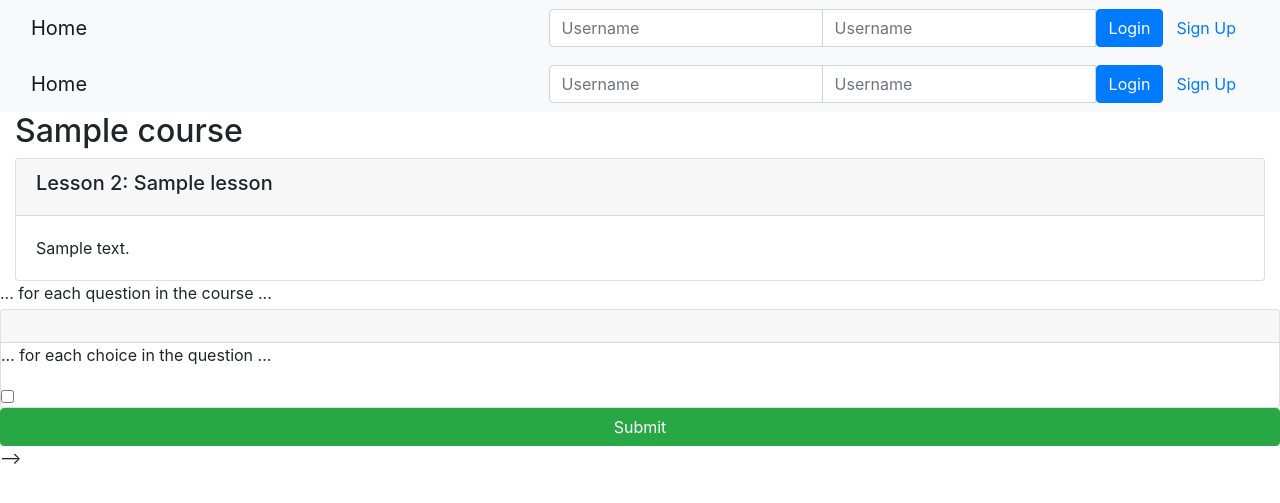
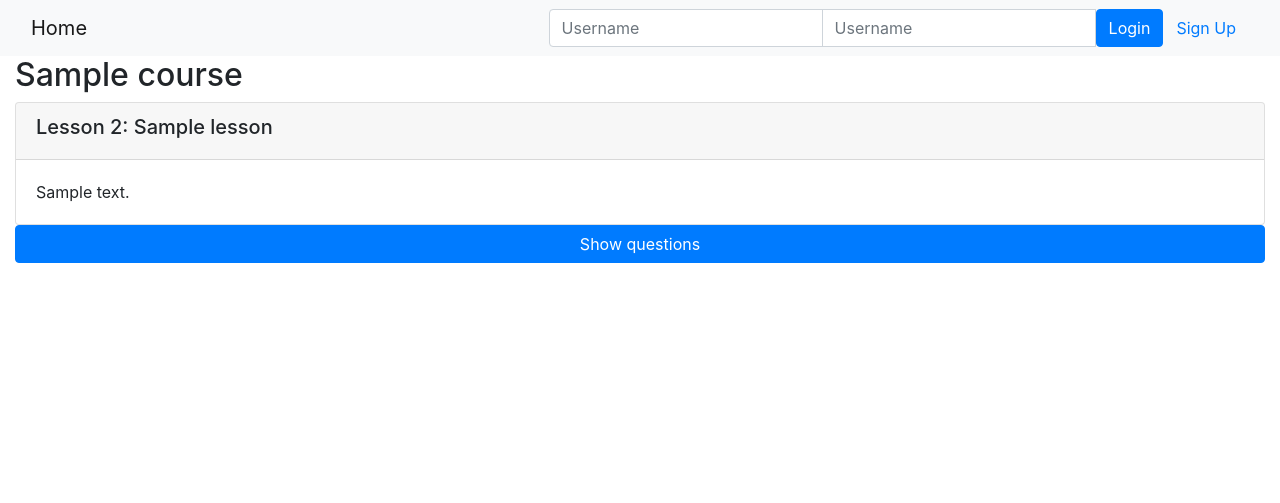
Before and after one commit to NikolaosChA/Developing-Applications-with-SQL-Databases-and-Django-IBM, a Django app: page /onlinecourse/1/ in a window 1280 px wide. Shown: the top 503 px of the page. Run offline with Django 3.2, Linux system fonts and the light colour scheme; tables that the repository leaves empty hold one stand-in row (values such as "Sample post"); some libraries are stand-ins or nearby versions.

Commit message:
Refactor to look good and fixed views

```diff
--- a/final_template/onlinecourse/models.py
+++ b/final_template/onlinecourse/models.py
@@ -102,12 +102,12 @@ class Enrollment(models.Model):
     # Has question content
     # Other fields and methods you would like to design
 class Question(models.Model):
-    # Foreign key to Course
-    course = models.ForeignKey(Course, on_delete = models.CASCADE)
-    # question text
-    question_text = models.TextField()
-    # question grade/mark
-    grade = models.IntegerField(default = 0)
+    lesson = models.ForeignKey(Course,null=True, on_delete=models.CASCADE)
+    question_text = models.CharField(max_length=1000)
+    grade = models.IntegerField(default=1)
+
+    def __str__(self):
+        return self.question_text
 
     # <HINT> A sample model method to calculate if learner get the score of the question
     def is_get_score(self, selected_ids):
@@ -127,9 +127,12 @@ class Question(models.Model):
     # Other fields and methods you would like to design
 # class Choice(models.Model):
 class Choice(models.Model):
-    question = models.ForeignKey(Question, on_delete= models.CASCADE)
-    choice_text = models.TextField()
-    is_correct = models.BooleanField(default = False)
+    question = models.ForeignKey(Question,null=True, on_delete=models.CASCADE)
+    is_correct = models.BooleanField(default=False)
+    choice_text = models.CharField(max_length=1000)
+
+    def __str__(self):
+        return self.choice_text
 
 # <HINT> The submission model
 # One enrollment could have multiple submission
@@ -142,3 +145,6 @@ class Choice(models.Model):
 class Submission(models.Model):
     enrollment = models.ForeignKey(Enrollment, on_delete=models.CASCADE)
     choices = models.ManyToManyField(Choice)
+
+    def __str__(self):
+        return self.id
--- a/final_template/onlinecourse/templates/onlinecourse/course_detail_bootstrap.html
+++ b/final_template/onlinecourse/templates/onlinecourse/course_detail_bootstrap.html
@@ -40,33 +40,6 @@
     </nav>
 
     <!-- Page content -->
-    <nav class="navbar navbar-light bg-light">
-        <div class="container-fluid">
-            <div class="navbar-header">
-                  <a class="navbar-brand" href="{% url 'onlinecourse:index' %}">Home</a>
-            </div>
-            <ul class="nav navbar-nav navbar-right">
-                {% if user.is_authenticated %}
-                <li>
-                    <a class="btn btn-link" href="#">{{ user.first_name }}({{ user.username }})</a>
-                    <a class="btn btn-link" href="{% url 'onlinecourse:logout' %}">Logout</a>
-                </li>
-                {% else %}
-                <li>
-                    <form class="form-inline" action="{% url 'onlinecourse:login' %}" method="post">
-                        {% csrf_token %}
-                        <div class="input-group">
-                            <input type="text" class="form-control" placeholder="Username" name="username" >
-                            <input type="password" class="form-control" placeholder="Username" name="psw" >
-                            <button class="btn btn-primary" type="submit">Login</button>
-                            <a class="btn btn-link" href="{% url 'onlinecourse:registration' %}">Sign Up</a>
-                        </div>
-                    </form>
-                </li>
-                {% endif %}
-            </ul>
-        </div>
-    </nav>
     <div class="container-fluid">
         <h2>{{ course.name }}</h2>
         <div class="card-columns-vertical">
@@ -77,25 +50,38 @@
                 </div>
             {% endfor %}
         </div>
-    </div>
-    <form id="questionform" action="point to a submit view" method="post">
-        ... for each question in the course ...
+            <!-- Task: show questions and choices -->
+            <!-- <HINT> Use Bootstrap Collapse to hide exam first, more details could be found here
+            https://www.w3schools.com/bootstrap4/bootstrap_collapse.asp-->
+
+
+        <button type="button" class="btn btn-primary btn-block" data-toggle="collapse" data-target="#exam">Show questions</button>
+        <div id="exam" class="collapse">
+
+            <form id="questionform" action="submit/" method="post">
+            {% csrf_token %}
+                        <!--... for each question in the course ...-->
+                        {% for question in course.question_set.all %}
                         <div class="card mt-1">
                             <div class="card-header"><h5>{{ question.question_text}}</h5></div>
-            {% csrf_token %}
-            <div class="form-group">
-               ... for each choice in the question ...
+                            <div class="form-group card-body">
+                            <!--... for each choice in the question ...-->
                                 <div class="form-check">
                                     <label class="form-check-label">
+                                        {% for choice in question.choice_set.all %}
                                         <input type="checkbox" name="choice_{{choice.id}}"
                                             class="form-check-input" id="{{choice.id}}"
                                             value="{{choice.id}}">{{ choice.choice_text }}
+                                        <br>
+                                        {% endfor %}
                                     </label>
                                 </div>
                             </div>
                         </div>
+                        {% endfor %}
                     <input class="btn btn-success btn-block" type="submit" value="Submit">
-    </form> -->
+            </form>
+        </div>
 
             <!--Check here to see more details Bootstrap checkbox
              https://www.w3schools.com/bootstrap4/bootstrap_forms_inputs.asp-->
--- a/final_template/onlinecourse/views.py
+++ b/final_template/onlinecourse/views.py
@@ -1,7 +1,7 @@
 from django.shortcuts import render
 from django.http import HttpResponseRedirect
 # <HINT> Import any new Models here
-from .models import Course, Enrollment
+from .models import Course, Enrollment, Question, Choice, Submission
 from django.contrib.auth.models import User
 from django.shortcuts import get_object_or_404, render, redirect
 from django.urls import reverse
@@ -11,7 +11,6 @@ import logging
 # Get an instance of a logger
 logger = logging.getLogger(__name__)
 # Create your views here.
-
 
 def registration_request(request):
     context = {}
@@ -111,7 +110,19 @@ def enroll(request, course_id):
          # Add each selected choice object to the submission object
          # Redirect to show_exam_result with the submission id
 #def submit(request, course_id):
+def submit(request, course_id):
+    course = get_object_or_404(Course, pk=course_id)
+    user = request.user
 
+    is_enrolled = check_if_enrolled(user, course)
+    if is_enrolled and user.is_authenticated:
+        enrolled_course = Enrollment.objects.get(user=user,course=course)
+
+        submitted_answers = extract_answers(request)
+        submission = Submission.objects.create(enrollment=enrolled_course)
+        for key in submitted_answers:
+            submission.choices.add(Choice.objects.get(id=key))
+        return redirect('onlinecourse:show_exam_result',course_id=course_id,submission_id=submission.id)
 
 # <HINT> A example method to collect the selected choices from the exam form from the request object
 #def extract_answers(request):
@@ -122,6 +133,14 @@ def enroll(request, course_id):
 #            choice_id = int(value)
 #            submitted_anwsers.append(choice_id)
 #    return submitted_anwsers
+def extract_answers(request):
+    submitted_anwsers = []
+    for key in request.POST:
+        if key.startswith('choice'):
+            value = request.POST[key]
+            choice_id = int(value)
+            submitted_anwsers.append(choice_id)
+    return submitted_anwsers
 
 
 # <HINT> Create an exam result view to check if learner passed exam and show their question results and result for each question,
@@ -131,3 +150,17 @@ def enroll(request, course_id):
         # For each selected choice, check if it is a correct answer or not
         # Calculate the total score
 #def show_exam_result(request, course_id, submission_id):
+def show_exam_result(request, course_id, submission_id):
+    course = Course.objects.get(pk=course_id)
+    selected_choices = Submission.objects.get(pk=submission_id)
+    context={}
+    correct = 0
+    for question in course.question_set.all():
+        if(question.is_get_score(selected_choices.choices.filter(question=question))):
+            correct+=1
+
+    grade=int((correct/course.question_set.count())*100)
+    context['course']=course
+    context['selected_ids']=selected_choices
+    context['grade']=grade
+    return render(request, 'onlinecourse/exam_result_bootstrap.html', context)
```
Also changed, not shown: final_template/onlinecourse/admin.py (+18 -5 lines), final_template/db.sqlite3, final_template/onlinecourse/migrations/0002_auto_20220531_1301.py (added). Lines whose indentation alone changed are shown as unchanged.
